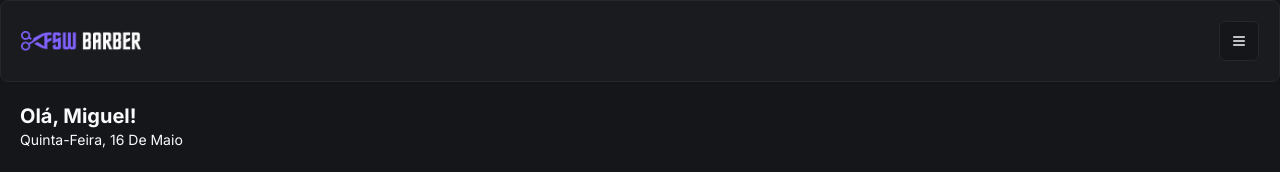
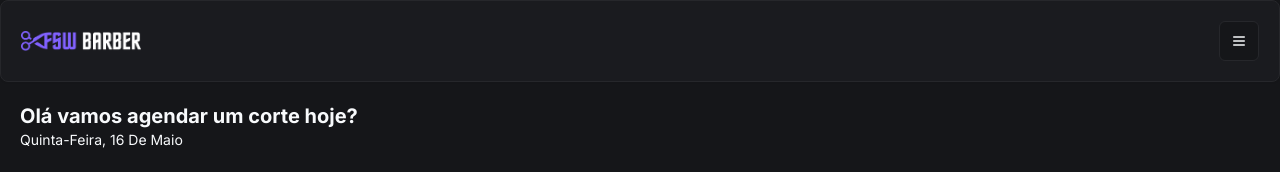
Before and after one commit to guicarsiqsantos/FSW-BarberShop, a Next.js app: page / in a window 1280 px wide. Shown: the top 172 px of the page. Built offline with nearby package versions, Linux system fonts and the light colour scheme; no server answers; the database is empty.

Commit message:
Adicionando o nome do usuario na home page

```diff
--- a/src/app/(home)/page.tsx
+++ b/src/app/(home)/page.tsx
@@ -32,7 +32,11 @@
       <Header />
 
       <div className="px-5 pt-5">
-        <h2 className="text-xl font-bold">Olá, Miguel!</h2>
+        <h2 className="text-xl font-bold">
+          {session?.user
+            ? `Olá, ${session.user.name?.split(" ")[0]}`
+            : "Olá vamos agendar um corte hoje?"}
+        </h2>
         <p className="capitalize text-sm">
           {format(new Date(), "EEEE',' dd 'de' MMMM", {
             locale: ptBR,
```
